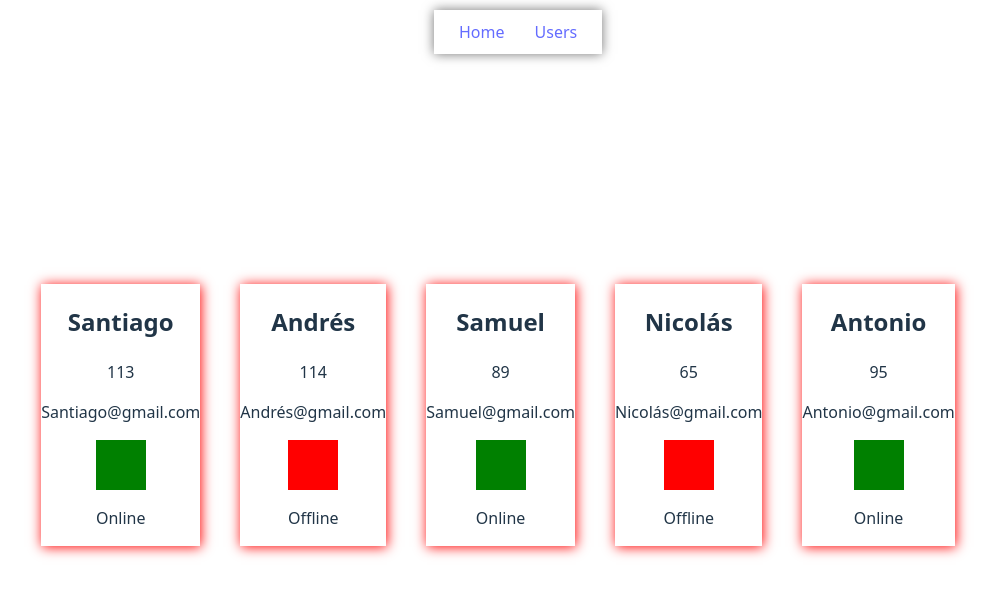
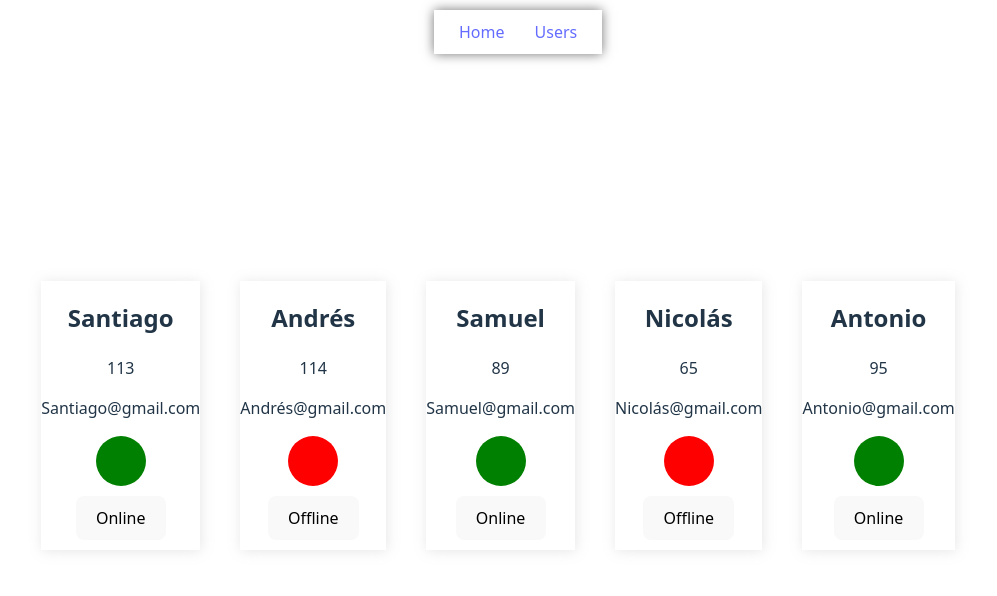
Before and after one commit to tutosrive/review-react, a React (Vite) app: page /users in a window 1280 px wide. Shown: the top 596 px of the page, without its empty margins (142-1139 px from the left). Built offline with nearby package versions, Linux system fonts and the light colour scheme.

Commit message:
Add new review, now users card have a button to can change IsOnline State!

```diff
--- a/src/App.css
+++ b/src/App.css
@@ -41,7 +41,11 @@ nav {
 .user-card {
     display: inline-block;
     margin: 20px;
-    box-shadow: 1px 1px 12px red;
+    box-shadow: 1px 1px 12px rgba(155, 155, 155, 0.253);
+}
+
+.user-card-footer {
+    padding: 10px;
 }
 
 .circle-red::before {
@@ -51,6 +55,7 @@ nav {
     height: 50px;
     background-color: red;
     color: red;
+    border-radius: 50%;
 }
 
 .circle-green::before {
@@ -60,6 +65,7 @@ nav {
     height: 50px;
     color: green;
     background-color: green;
+    border-radius: 50%;
 }
 
 .ctn-nav {
--- /dev/null
+++ b/src/components/Loader.tsx
@@ -0,0 +1,5 @@
+const Loader = () => {
+    return <div className='loader'>Loading...</div>;
+};
+
+export default Loader;
--- a/src/components/UserCard.tsx
+++ b/src/components/UserCard.tsx
@@ -6,9 +6,10 @@ interface UserCardProps {
     age: number;
     email: string;
     isOnline: boolean;
+    changeIsOnline: () => void;
 }
 
-const UserCard: FC<UserCardProps> = ({ idUser, name, age, email, isOnline }: UserCardProps) => {
+const UserCard: FC<UserCardProps> = ({ idUser, name, age, email, isOnline, changeIsOnline }: UserCardProps) => {
     let classOnline = 'circle-red';
     let textOnline = 'Offline';
 
@@ -23,8 +24,9 @@ const UserCard: FC<UserCardProps> = ({ idUser, name, age, email, isOnline }: Use
             <div className='user-card-body'>
                 <p>{age}</p>
                 <p>{email}</p>
-                <div className={`${classOnline}`}>
-                    <p>{textOnline}</p>
+                <div className={`${classOnline}`}></div>
+                <div className='user-card-footer'>
+                    <button onClick={changeIsOnline}>{textOnline}</button>
                 </div>
             </div>
         </div>
--- a/src/main.tsx
+++ b/src/main.tsx
@@ -3,14 +3,11 @@ import './index.css';
 import App from './App.tsx';
 import { BrowserRouter as Router } from 'react-router-dom';
 import { Suspense } from 'react';
-
-export function Loading() {
-    return <div>Loading...</div>;
-}
+import Loader from './components/Loader.tsx';
 
 createRoot(document.getElementById('root')!).render(
     <Router basename='/' future={{ v7_startTransition: true, v7_relativeSplatPath: true }}>
-        <Suspense fallback={<Loading />}>
+        <Suspense fallback={<Loader />}>
             <App />
         </Suspense>
     </Router>
--- a/src/pages/Home.page.tsx
+++ b/src/pages/Home.page.tsx
@@ -1,5 +1,4 @@
 import { useState, type ReactNode } from 'react';
-import UserCard from '../components/UserCard';
 import ActionButton from '../components/ActionButton';
 import Card from '../components/Card';
 import StyledButton from '../components/StyledButton';
@@ -40,16 +39,6 @@ export default function HomePage() {
             <Card>
                 <ActionButton onAction={handleClickActionButton} />
             </Card>
-
-            <Card />
-            {/* User card: Online */}
-            <UserCard idUser='user-1' name='Santiago' age={20} email='srm@gmail.com' isOnline={true} />
-
-            {/* User card: Offline */}
-            <UserCard idUser='user-2' name='Andrés' age={20} email='adr@gmail.com' isOnline={false} />
-
-            {/* User card: Online */}
-            <UserCard idUser='user-3' name='Carlos' age={17} email='crl@gmail.com' isOnline={true} />
         </>
     );
 }
--- a/src/pages/Users.page.tsx
+++ b/src/pages/Users.page.tsx
@@ -2,9 +2,10 @@ import { useState, useEffect } from 'react';
 import { User } from '../models/User';
 import UserCard from '../components/UserCard';
 import SimpleNav from '../components/SimpleNav';
+import Loader from '../components/Loader';
 
 function randomId(str: string) {
-    return `${str}${(Math.random() + 1) * 40}`;
+    return `${str}${parseInt(((Math.random() + 1) * 90000).toString(), 16)}`;
 }
 
 function getUsersRandom() {
@@ -25,14 +26,32 @@ function getUsersRandom() {
 }
 
 export default function UserPage() {
+    const [loading, setLoading] = useState<boolean>(true);
     const [users, setUsers] = useState<User[]>([]);
 
     const updateUsers = (usersObtained: User[]) => {
-        console.log(usersObtained);
-
         // Set the new users
         setUsers(usersObtained);
     };
+
+    const handleChangeOnline = (id: string): void => {
+        setUsers((prevUsers) => {
+            return prevUsers.map((user) => {
+                if (user.id === id) {
+                    return { ...user, isOnline: !user.isOnline };
+                }
+                return user;
+            });
+        });
+    };
+
+    useEffect(() => {
+        const timeout = setTimeout(() => {
+            setLoading(false);
+        }, 1000);
+
+        return () => clearTimeout(timeout);
+    }, []);
 
     useEffect(() => {
         // Simluate request
@@ -40,22 +59,23 @@ export default function UserPage() {
             const usersObtained: User[] = getUsersRandom();
 
             updateUsers(usersObtained);
-
             // "remove" timeout
-            clearTimeout(timeout);
         }, 1000);
 
-        // Load one time and when change "users"
+        return () => clearTimeout(timeout);
     }, []);
 
     return (
         <div className='container page users-page'>
             <SimpleNav />
 
-            {/* Make a map from users */}
-            {users.map((user) => {
-                return <UserCard idUser={user.id} age={user.age} email={user.email} isOnline={user.isOnline} name={user.name} key={user.id} />;
-            })}
+            {loading === true ? (
+                <Loader />
+            ) : (
+                users.map((user) => {
+                    return <UserCard idUser={user.id} age={user.age} email={user.email} isOnline={user.isOnline} name={user.name} key={user.id} changeIsOnline={() => handleChangeOnline(user.id)} />;
+                })
+            )}
         </div>
     );
 }
```
